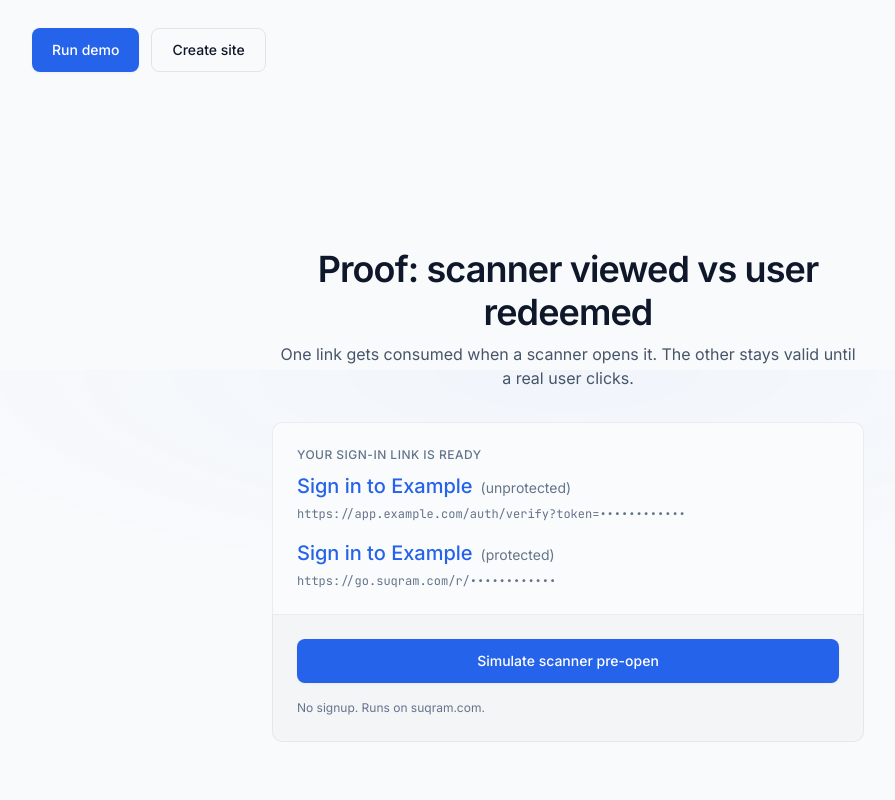
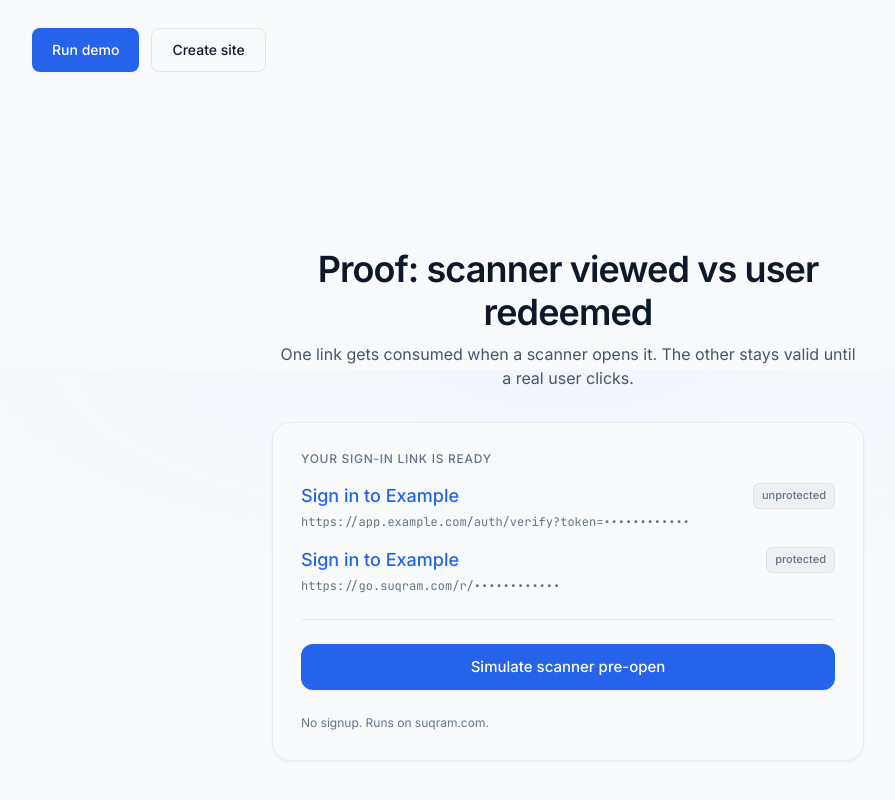
Before and after one commit to macuunamatata/Suqram, a Next.js app in the folder site/: page / in a window 1280 px wide. Shown: the part 430-1230 px from the top of the page, without its empty margins (72-967 px from the left). Built offline with nearby package versions, Linux system fonts and the light colour scheme.

Commit message:
Polish demo UI to premium dev-infra

```diff
--- a/site/app/components/DemoBeforeAfter.tsx
+++ b/site/app/components/DemoBeforeAfter.tsx
@@ -16,14 +16,12 @@ function sleep(ms: number): Promise<void> {
 
 type Status = "idle" | "running" | "done";
 
-/** Human-readable trace lines — no HTTP verbs or paths */
 const TRACE_LINES = [
   "Scanner: opened link (view-only)",
   "Scanner: redemption blocked",
   "User: link still valid for interactive redemption",
 ] as const;
 
-/** Pretty URLs for UI only — never show /l/ or /v/ */
 const UNPROTECTED_DISPLAY_URL = "https://app.example.com/auth/verify?token=••••••••••••";
 const PROTECTED_DISPLAY_URL = "https://go.suqram.com/r/••••••••••••";
 
@@ -32,7 +30,6 @@ const STEP_MS = 500;
 export default function DemoBeforeAfter() {
   const [status, setStatus] = useState<Status>("idle");
   const [error, setError] = useState<string | null>(null);
-  const [detailsOpen, setDetailsOpen] = useState(false);
   const runIdRef = useRef(0);
   const abortRef = useRef<AbortController | null>(null);
   const reduceMotionRef = useRef(false);
@@ -123,7 +120,7 @@ export default function DemoBeforeAfter() {
 
   return (
     <section className="py-12 sm:py-16" aria-label="Demo">
-      <div className="mx-auto max-w-[640px] px-4 sm:px-6 demoWidget">
+      <div className="mx-auto max-w-[640px] px-4 sm:px-6 demoPanel">
         <h2 className="section-h2 text-center">
           Proof: scanner viewed vs user redeemed
         </h2>
@@ -131,54 +128,66 @@ export default function DemoBeforeAfter() {
           One link gets consumed when a scanner opens it. The other stays valid until a real user clicks.
         </p>
 
-        <div className="demoWidget-header mt-8">
+        <div className="demoPanel-inner mt-8">
+          {/* Email snippet */}
           <div className="demoEmail">
-            <p className="demoEmail-label">Your sign-in link is ready</p>
-            <p className="demoEmail-linkRow">
+            <p className="demoEmail-eyebrow">Your sign-in link is ready</p>
+            <div className="demoEmail-row">
+              <div className="demoEmail-rowInner">
                 <span className="demoEmail-link">Sign in to Example</span>
-              <span className="demoEmail-linkMeta">(unprotected)</span>
-            </p>
+                <span className="demoEmail-pill">unprotected</span>
+              </div>
               <p className="demoEmail-url" title={UNPROTECTED_DISPLAY_URL}>
                 {UNPROTECTED_DISPLAY_URL}
               </p>
-            <p className="demoEmail-linkRow mt-4">
+            </div>
+            <div className="demoEmail-row">
+              <div className="demoEmail-rowInner">
                 <span className="demoEmail-link">Sign in to Example</span>
-              <span className="demoEmail-linkMeta">(protected)</span>
-            </p>
+                <span className="demoEmail-pill">protected</span>
+              </div>
               <p className="demoEmail-url" title={PROTECTED_DISPLAY_URL}>
                 {PROTECTED_DISPLAY_URL}
               </p>
             </div>
+          </div>
 
-          <div className="demoProof">
+          <hr className="demoPanel-divider" aria-hidden />
+
+          {/* Primary CTA — label + 3-dot pulse on right when running */}
           <button
             type="button"
             onClick={runDemo}
             disabled={isRunning}
-              className="demoWidget-btn"
+            className="demoPanel-cta"
             aria-busy={isRunning}
             aria-live="polite"
           >
-              {isRunning ? (
-                <span className="demoWidget-btnDots" aria-hidden>
+            <span>Simulate scanner pre-open</span>
+            {isRunning && (
+              <span className="demoPanel-ctaDots" aria-hidden>
                 <span />
                 <span />
                 <span />
               </span>
-              ) : (
-                "Simulate scanner pre-open"
             )}
           </button>
 
           {showOutcomes && (
             <div className="demoOutcomes">
-                <div className="demoOutcome demoOutcome-bad">
+              <div className="demoOutcome" data-status="expired">
+                <div className="demoOutcome-header">
+                  <IconX className="demoOutcome-icon" aria-hidden />
                   <p className="demoOutcome-title">Expired</p>
+                </div>
                 <p className="demoOutcome-desc">Token was consumed by scanner.</p>
                 <p className="demoOutcome-why">Scanners that open links consume one-time tokens.</p>
               </div>
-                <div className="demoOutcome demoOutcome-ok">
+              <div className="demoOutcome" data-status="valid">
+                <div className="demoOutcome-header">
+                  <IconCheck className="demoOutcome-icon" aria-hidden />
                   <p className="demoOutcome-title">Still valid</p>
+                </div>
                 <p className="demoOutcome-desc">Scanner views don&apos;t redeem.</p>
                 <p className="demoOutcome-why">Only interactive redemption counts.</p>
               </div>
@@ -187,7 +196,10 @@ export default function DemoBeforeAfter() {
 
           {showOutcomes && (
             <details className="demoDetails">
-                <summary className="demoDetails-summary">Trace</summary>
+              <summary className="demoDetails-summary">
+                <ChevronIcon className="demoDetails-chevron" aria-hidden />
+                View trace
+              </summary>
               <div className="demoTrace-block">
                 <button
                   type="button"
@@ -210,18 +222,41 @@ export default function DemoBeforeAfter() {
           )}
 
           {error && (
-              <p className="mt-4 text-sm text-[var(--status-error)]" role="alert">
+            <p className="text-sm text-[var(--status-error)]" role="alert">
               {error}
             </p>
           )}
 
-            <p className="demoWidget-footerNote mt-4">
+          <p className="demoPanel-footer">
             No signup. Runs on suqram.com.
           </p>
         </div>
       </div>
-      </div>
     </section>
+  );
+}
+
+function IconX({ className }: { className?: string }) {
+  return (
+    <svg className={className} viewBox="0 0 24 24" fill="none" stroke="currentColor" strokeLinecap="round" strokeLinejoin="round" aria-hidden>
+      <path d="M18 6L6 18M6 6l12 12" />
+    </svg>
+  );
+}
+
+function IconCheck({ className }: { className?: string }) {
+  return (
+    <svg className={className} viewBox="0 0 24 24" fill="none" stroke="currentColor" strokeLinecap="round" strokeLinejoin="round" aria-hidden>
+      <path d="M20 6L9 17l-5-5" />
+    </svg>
+  );
+}
+
+function ChevronIcon({ className }: { className?: string }) {
+  return (
+    <svg className={className} viewBox="0 0 24 24" fill="none" stroke="currentColor" strokeWidth="2" strokeLinecap="round" strokeLinejoin="round" aria-hidden>
+      <path d="M9 18l6-6-6-6" />
+    </svg>
   );
 }
 
--- a/site/app/globals.css
+++ b/site/app/globals.css
@@ -508,100 +508,186 @@ h3 {
     color: var(--primary);
   }
 
-  /* ─── Demo widget (email proof) ─── */
-  .demoWidget {
-    --demo-radius: var(--radius-lg);
-    --demo-border: var(--border);
-    --demo-shadow: var(--shadow-surface);
-    --demo-surface: var(--surface-tint);
-    --demo-surface-trace: rgba(15, 23, 42, 0.02);
-    --demo-text: var(--text);
-    --demo-text-secondary: var(--text-secondary);
-    --demo-muted: var(--muted);
-    --demo-link-size: 1.125rem;
+  /* ─── Demo panel (premium dev-infra) ─── */
+  /* Tokens: panel, surface, border, shadow, text, muted, blue, green, red, radii */
+  .demoPanel {
+    --panel-bg: #f8fafc;
+    --surface-bg: #ffffff;
+    --border: rgba(0, 0, 0, 0.06);
+    --shadow: 0 1px 3px rgba(0, 0, 0, 0.05);
+    --shadow-hover: 0 4px 12px rgba(0, 0, 0, 0.06);
+    --text: #0f172a;
+    --muted: #64748b;
+    --blue: #2563eb;
+    --green: #0d9488;
+    --red: #b91c1c;
+    --radius-panel: 18px;
+    --radius-tile: 15px;
+    --radius-btn: 12px;
+    --gap-sm: 12px;
+    --gap-md: 16px;
+    --gap-lg: 24px;
+    --panel-pad: 24px;
+  }
+  @media (min-width: 640px) {
+    .demoPanel {
+      --panel-pad: 28px;
+    }
   }
 
-  .demoWidget-header {
-    margin-top: 0;
+  /* Single panel surface — subtle border, soft shadow, faint tint */
+  .demoPanel-inner {
+    background: var(--panel-bg);
+    border: 1px solid var(--border);
+    border-radius: var(--radius-panel);
+    box-shadow: var(--shadow);
+    padding: var(--panel-pad);
+    display: flex;
+    flex-direction: column;
+    gap: var(--gap-lg);
   }
 
-  /* Email snippet — two links, pretty URLs only (no /l/ or /v/) */
+  /* Email snippet — real email module */
   .demoEmail {
-    background: var(--demo-surface);
-    border: 1px solid var(--demo-border);
-    border-radius: var(--demo-radius) var(--demo-radius) 0 0;
-    padding: var(--space-5) var(--space-5) var(--space-6);
-    text-align: left;
+    display: flex;
+    flex-direction: column;
+    gap: var(--gap-md);
   }
-  @media (min-width: 640px) {
-    .demoEmail {
-      padding: var(--space-6) var(--space-6) var(--space-6);
-    }
+  .demoEmail-eyebrow {
+    font-size: 12px;
+    font-weight: 500;
+    color: var(--muted);
+    letter-spacing: 0.06em;
+    text-transform: uppercase;
+    line-height: 1.3;
   }
-  .demoEmail-label {
-    font-size: var(--text-xs);
-    font-weight: 500;
-    color: var(--demo-muted);
-    letter-spacing: 0.04em;
-    text-transform: uppercase;
-    line-height: 1.4;
+  .demoEmail-row {
+    display: flex;
+    flex-direction: column;
+    gap: 4px;
   }
-  .demoEmail-linkRow {
-    margin-top: var(--space-2);
+  .demoEmail-rowInner {
     display: flex;
-    align-items: baseline;
-    gap: var(--space-2);
+    align-items: center;
+    justify-content: space-between;
+    gap: var(--gap-sm);
     flex-wrap: wrap;
   }
   .demoEmail-link {
-    color: var(--primary);
-    font-size: var(--demo-link-size);
+    color: var(--blue);
+    font-size: 1rem;
     font-weight: 500;
     line-height: 1.45;
     text-decoration: none;
     text-underline-offset: 3px;
+    transition: text-decoration-color var(--duration-ui) var(--ease-out);
   }
   @media (min-width: 640px) {
     .demoEmail-link {
-      font-size: 1.25rem;
+      font-size: 1.125rem;
     }
   }
-  .demoEmail-linkMeta {
-    font-size: var(--text-sm);
-    color: var(--demo-muted);
-    font-weight: 400;
+  .demoEmail-link:hover {
+    text-decoration: underline;
+  }
+  .demoEmail-pill {
+    flex-shrink: 0;
+    font-size: 11px;
+    font-weight: 500;
+    color: var(--muted);
+    padding: 3px 8px;
+    border-radius: 6px;
+    background: rgba(0, 0, 0, 0.04);
+    border: 1px solid var(--border);
   }
   .demoEmail-url {
-    margin-top: var(--space-1);
     font-family: var(--font-mono);
-    font-size: var(--text-xs);
-    color: var(--demo-muted);
+    font-size: 12px;
+    color: var(--muted);
     line-height: 1.5;
     overflow: hidden;
     text-overflow: ellipsis;
     white-space: nowrap;
   }
 
-  /* Proof area — button + outcomes */
-  .demoProof {
-    background: var(--demo-surface-trace);
-    border: 1px solid var(--demo-border);
-    border-top: none;
-    border-radius: 0 0 var(--demo-radius) var(--demo-radius);
-    padding: var(--space-6) var(--space-5);
+  .demoPanel-divider {
+    height: 1px;
+    background: var(--border);
+    margin: 0;
+    border: none;
   }
-  @media (min-width: 640px) {
-    .demoProof {
-      padding: var(--space-6) var(--space-6);
+
+  /* Primary CTA — deep blue, lift/press, progress dots on right when running */
+  .demoPanel-cta {
+    display: flex;
+    align-items: center;
+    justify-content: center;
+    gap: var(--gap-sm);
+    width: 100%;
+    height: 46px;
+    padding: 0 20px;
+    font-size: 15px;
+    font-weight: 500;
+    color: #fff;
+    background: var(--blue);
+    border: none;
+    border-radius: var(--radius-btn);
+    box-shadow: var(--shadow);
+    transition: transform var(--duration-ui) var(--ease-out),
+      box-shadow var(--duration-ui) var(--ease-out);
+  }
+  .demoPanel-cta:hover:not(:disabled) {
+    transform: translateY(-1px);
+    box-shadow: var(--shadow-hover);
+  }
+  .demoPanel-cta:active:not(:disabled) {
+    transform: translateY(0);
+    box-shadow: var(--shadow);
+  }
+  .demoPanel-cta:disabled {
+    cursor: not-allowed;
+  }
+  .demoPanel-cta:focus-visible {
+    outline: none;
+    box-shadow: 0 0 0 2px #fff, 0 0 0 4px rgba(37, 99, 235, 0.3);
+  }
+  @media (prefers-reduced-motion: reduce) {
+    .demoPanel-cta:hover,
+    .demoPanel-cta:active {
+      transform: none;
     }
   }
+  .demoPanel-ctaDots {
+    display: inline-flex;
+    align-items: center;
+    gap: 5px;
+    margin-left: auto;
+  }
+  .demoPanel-ctaDots span {
+    width: 4px;
+    height: 4px;
+    border-radius: 50%;
+    background: currentColor;
+    opacity: 0.85;
+    animation: demoPanel-pulse 0.9s ease-in-out infinite;
+  }
+  .demoPanel-ctaDots span:nth-child(2) { animation-delay: 0.15s; }
+  .demoPanel-ctaDots span:nth-child(3) { animation-delay: 0.3s; }
+  @media (prefers-reduced-motion: reduce) {
+    .demoPanel-ctaDots span {
+      animation: none;
+    }
+  }
+  @keyframes demoPanel-pulse {
+    0%, 100% { opacity: 0.4; }
+    50% { opacity: 0.9; }
+  }
 
-  /* Outcome cards — two side-by-side, stack on mobile */
+  /* Outcome tiles — identical neutral surfaces, only status + icon use color */
   .demoOutcomes {
     display: grid;
     grid-template-columns: 1fr;
-    gap: var(--space-4);
-    margin-top: var(--space-6);
+    gap: var(--gap-md);
   }
   @media (min-width: 480px) {
     .demoOutcomes {
@@ -609,112 +695,125 @@ h3 {
     }
   }
   .demoOutcome {
-    padding: var(--space-4);
-    border-radius: var(--radius-md);
-    border: 1px solid var(--demo-border);
-    background: var(--demo-surface);
+    padding: var(--gap-md);
+    border-radius: var(--radius-tile);
+    border: 1px solid var(--border);
+    background: var(--surface-bg);
+    display: flex;
+    flex-direction: column;
+    gap: var(--gap-sm);
   }
-  .demoOutcome-bad {
-    border-color: rgba(185, 28, 28, 0.15);
-    background: var(--status-error-muted);
+  .demoOutcome-header {
+    display: flex;
+    align-items: center;
+    gap: 8px;
   }
-  .demoOutcome-ok {
-    border-color: rgba(13, 148, 136, 0.15);
-    background: var(--status-success-muted);
+  .demoOutcome-icon {
+    flex-shrink: 0;
+    width: 18px;
+    height: 18px;
+    stroke-width: 2.25;
   }
   .demoOutcome-title {
-    font-size: var(--text-sm);
+    font-size: 15px;
     font-weight: 600;
-    color: var(--demo-text);
     margin: 0;
+    line-height: 1.3;
   }
-  .demoOutcome-bad .demoOutcome-title {
-    color: var(--status-error);
+  .demoOutcome[data-status="expired"] .demoOutcome-title,
+  .demoOutcome[data-status="expired"] .demoOutcome-icon {
+    color: var(--red);
   }
-  .demoOutcome-ok .demoOutcome-title {
-    color: var(--status-success);
+  .demoOutcome[data-status="valid"] .demoOutcome-title,
+  .demoOutcome[data-status="valid"] .demoOutcome-icon {
+    color: var(--green);
   }
   .demoOutcome-desc {
-    font-size: var(--text-sm);
-    color: var(--demo-text-secondary);
-    margin: var(--space-1) 0 0;
+    font-size: 14px;
+    color: var(--muted);
+    margin: 0;
     line-height: 1.45;
   }
   .demoOutcome-why {
-    font-size: var(--text-xs);
-    color: var(--demo-muted);
-    margin: var(--space-2) 0 0;
+    font-size: 12px;
+    color: var(--muted);
+    margin: 0;
     line-height: 1.4;
+    opacity: 0.9;
   }
 
-  /* Details accordion — Trace (human-readable, no HTTP verbs) */
+  /* Trace — "View trace" with chevron, collapsed by default */
   .demoDetails {
-    margin-top: var(--space-5);
+    margin-top: 0;
   }
   .demoDetails-summary {
-    font-size: var(--text-sm);
+    font-size: 14px;
     font-weight: 500;
-    color: var(--demo-text-secondary);
+    color: var(--muted);
     cursor: pointer;
     list-style: none;
     user-select: none;
+    padding: 4px 0;
+    display: flex;
+    align-items: center;
+    gap: 6px;
+    transition: color var(--duration-ui) var(--ease-out);
+  }
+  .demoDetails-summary:hover {
+    color: var(--text);
   }
   .demoDetails-summary::-webkit-details-marker {
     display: none;
   }
-  .demoDetails-summary::before {
-    content: "";
-    display: inline-block;
-    width: 0;
-    height: 0;
-    margin-right: var(--space-2);
-    border-left: 5px solid var(--demo-muted);
-    border-top: 4px solid transparent;
-    border-bottom: 4px solid transparent;
-    vertical-align: middle;
+  .demoDetails-chevron {
+    flex-shrink: 0;
+    width: 16px;
+    height: 16px;
+    color: var(--muted);
     transition: transform var(--duration-ui) var(--ease-out);
   }
-  .demoDetails[open] .demoDetails-summary::before {
+  .demoDetails[open] .demoDetails-chevron {
     transform: rotate(90deg);
   }
   .demoTrace-block {
     position: relative;
-    margin-top: var(--space-2);
-    padding: var(--space-4) var(--space-4) var(--space-4);
-    padding-right: 2.75rem;
-    background: var(--demo-surface-trace);
-    border: 1px solid var(--demo-border);
-    border-radius: var(--radius-md);
+    margin-top: var(--gap-sm);
+    padding: var(--gap-md);
+    padding-right: 44px;
+    background: rgba(15, 23, 42, 0.02);
+    border: 1px solid var(--border);
+    border-radius: var(--radius-btn);
     box-shadow: inset 0 1px 2px rgba(0, 0, 0, 0.04);
   }
   .demoTrace-copy {
     position: absolute;
-    top: var(--space-2);
-    right: var(--space-2);
-    width: 28px;
-    height: 28px;
+    top: var(--gap-sm);
+    right: var(--gap-sm);
+    width: 32px;
+    height: 32px;
     display: inline-flex;
     align-items: center;
     justify-content: center;
     padding: 0;
-    border: 1px solid var(--demo-border);
-    border-radius: var(--radius-sm);
-    background: var(--surface);
-    color: var(--demo-muted);
+    border: 1px solid var(--border);
+    border-radius: 8px;
+    background: var(--surface-bg);
+    color: var(--muted);
     cursor: pointer;
     transition: background-color var(--duration-ui) var(--ease-out), color var(--duration-ui) var(--ease-out);
   }
   .demoTrace-copy:hover {
-    background: var(--surface-hover);
-    color: var(--demo-text);
+    background: var(--panel-bg);
+    color: var(--text);
   }
   .demoTrace-copy:focus-visible {
     outline: none;
-    box-shadow: 0 0 0 2px var(--primary-ring);
+    box-shadow: 0 0 0 2px rgba(37, 99, 235, 0.25);
   }
   .demoTrace-lines {
-    font-size: var(--text-sm);
-    color: var(--demo-text-secondary);
+    font-family: var(--font-mono);
+    font-size: 13px;
+    color: var(--muted);
     line-height: 1.6;
   }
   .demoTrace-line {
@@ -722,75 +821,9 @@ h3 {
     padding: 2px 0;
   }
 
-  .demoWidget-btn {
-    display: flex;
-    align-items: center;
-    justify-content: center;
-    width: 100%;
-    height: 44px;
-    padding: 0 1.25rem;
-    font-size: var(--text-sm);
-    font-weight: 500;
-    color: var(--cta-text);
-    background: var(--primary);
-    border: none;
-    border-radius: var(--radius-md);
-    box-shadow: var(--demo-shadow);
-    transition: background-color var(--duration-ui) var(--ease-out),
-      transform var(--duration-ui) var(--ease-out),
-      box-shadow var(--duration-ui) var(--ease-out);
-  }
-  .demoWidget-btn:hover:not(:disabled) {
-    background: var(--primary-hover);
-    transform: translateY(-1px);
-    box-shadow: 0 2px 6px rgba(0, 0, 0, 0.08);
-  }
-  .demoWidget-btn:active:not(:disabled) {
-    transform: translateY(0);
-    box-shadow: var(--demo-shadow);
-  }
-  .demoWidget-btn:disabled {
-    cursor: not-allowed;
-  }
-  .demoWidget-btn:focus-visible {
-    outline: none;
-    box-shadow: 0 0 0 2px var(--surface), 0 0 0 4px var(--primary-ring);
-  }
-  @media (prefers-reduced-motion: reduce) {
-    .demoWidget-btn:hover,
-    .demoWidget-btn:active {
-      transform: none;
-    }
-  }
-  .demoWidget-btnDots {
-    display: inline-flex;
-    align-items: center;
-    justify-content: center;
-    gap: 5px;
-  }
-  .demoWidget-btnDots span {
-    width: 4px;
-    height: 4px;
-    border-radius: 50%;
-    background: currentColor;
-    opacity: 0.8;
-    animation: demoWidget-pulse 0.9s ease-in-out infinite;
-  }
-  .demoWidget-btnDots span:nth-child(2) { animation-delay: 0.15s; }
-  .demoWidget-btnDots span:nth-child(3) { animation-delay: 0.3s; }
-  @media (prefers-reduced-motion: reduce) {
-    .demoWidget-btnDots span {
-      animation: none;
-    }
-  }
-  @keyframes demoWidget-pulse {
-    0%, 100% { opacity: 0.4; transform: scale(0.9); }
-    50% { opacity: 0.9; transform: scale(1); }
-  }
-  .demoWidget-footerNote {
-    margin-top: var(--space-3);
-    font-size: var(--text-xs);
-    color: var(--demo-muted);
+  .demoPanel-footer {
+    font-size: 12px;
+    color: var(--muted);
     line-height: 1.5;
   }
 }
```
Lines whose indentation alone changed are shown as unchanged.
